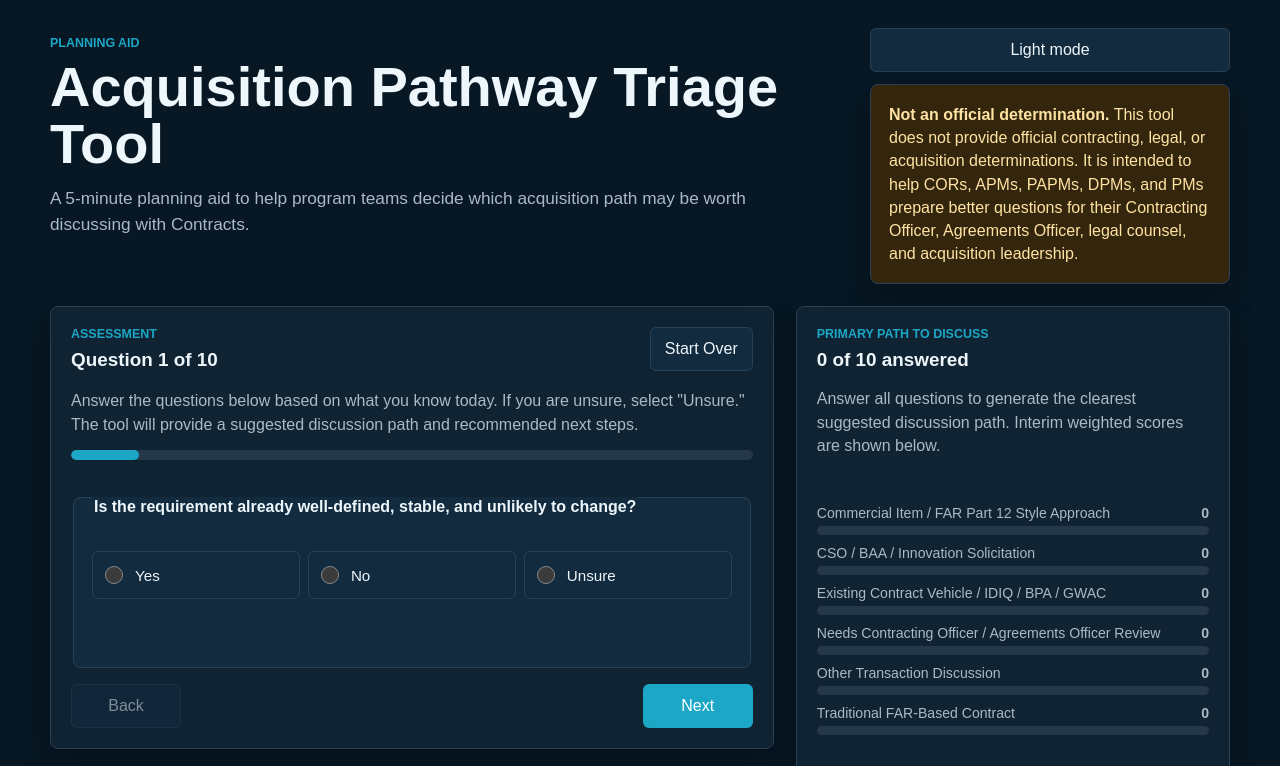
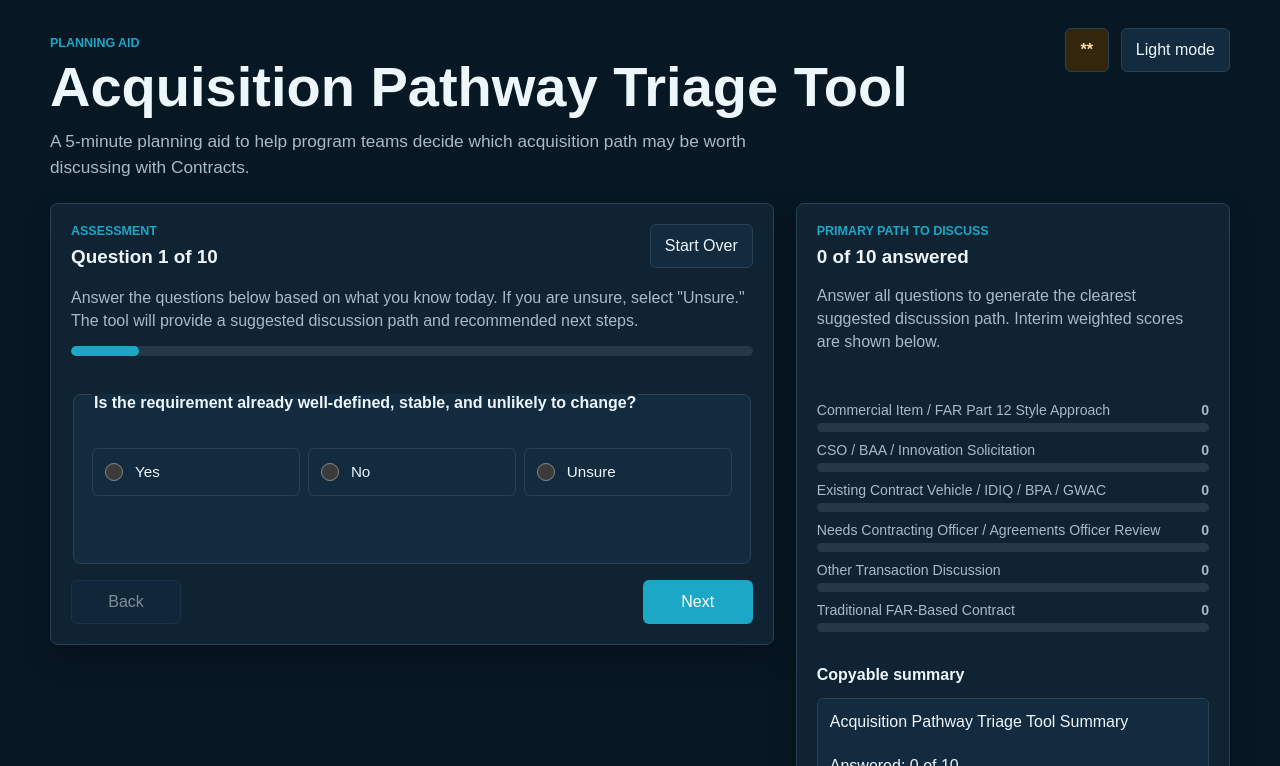
Before and after one commit to Aaron-ski/acqpath-triage-tool, a plain HTML site: page index.html in a window 1280 px wide. Shown: the top 766 px of the page. Drawn offline with Linux system fonts and the light colour scheme.

Commit message:
Move disclaimer to bottom with top jump link

```diff
--- a/index.html
+++ b/index.html
@@ -17,11 +17,8 @@
           </p>
         </div>
         <div class="header-actions">
+          <a class="disclaimer-jump" href="#important-disclaimer" aria-label="Jump to important disclaimer">**</a>
           <button id="theme-toggle" class="secondary-button" type="button" aria-pressed="false">Light mode</button>
-          <aside class="disclaimer" aria-label="Important disclaimer">
-            <strong>Not an official determination.</strong>
-            This tool does not provide official contracting, legal, or acquisition determinations. It is intended to help CORs, APMs, PAPMs, DPMs, and PMs prepare better questions for their Contracting Officer, Agreements Officer, legal counsel, and acquisition leadership.
-          </aside>
         </div>
       </header>
 
@@ -66,6 +63,11 @@
         </aside>
       </section>
 
+      <aside id="important-disclaimer" class="disclaimer" aria-label="Important disclaimer">
+        <strong>** Important disclaimer: Not an official determination.</strong>
+        This tool does not provide official contracting, legal, or acquisition determinations. It is intended to help CORs, APMs, PAPMs, DPMs, and PMs prepare better questions for their Contracting Officer, Agreements Officer, legal counsel, and acquisition leadership.
+      </aside>
+
       <footer class="site-footer">
         <strong>Source guidance reminder:</strong>
         Treat the output as a preparation aid for an official conversation. Confirm the current authority, policy, funding rules, competition requirements, and approval chain with Contracts, legal counsel, and acquisition leadership.
--- a/styles.css
+++ b/styles.css
@@ -64,7 +64,7 @@ input:focus-visible {
 
 .intro {
   display: grid;
-  grid-template-columns: minmax(0, 1fr) 360px;
+  grid-template-columns: minmax(0, 1fr) auto;
   gap: 22px;
   align-items: start;
   margin-bottom: 22px;
@@ -75,8 +75,31 @@ input:focus-visible {
 }
 
 .header-actions {
-  display: grid;
+  display: flex;
+  align-items: start;
+  justify-content: end;
   gap: 12px;
+}
+
+.disclaimer-jump {
+  display: inline-flex;
+  align-items: center;
+  justify-content: center;
+  min-width: 44px;
+  min-height: 44px;
+  border: 1px solid var(--line);
+  border-radius: 6px;
+  color: var(--warn);
+  background: var(--warn-bg);
+  font-weight: 700;
+  text-decoration: none;
+}
+
+.disclaimer-jump:hover,
+.disclaimer-jump:focus-visible {
+  color: var(--page);
+  background: var(--warn);
+  outline: none;
 }
 
 .eyebrow {
@@ -133,6 +156,7 @@ h3 {
 }
 
 .disclaimer {
+  margin-top: 22px;
   padding: 18px;
   background: var(--warn-bg);
   color: var(--warn);
```
